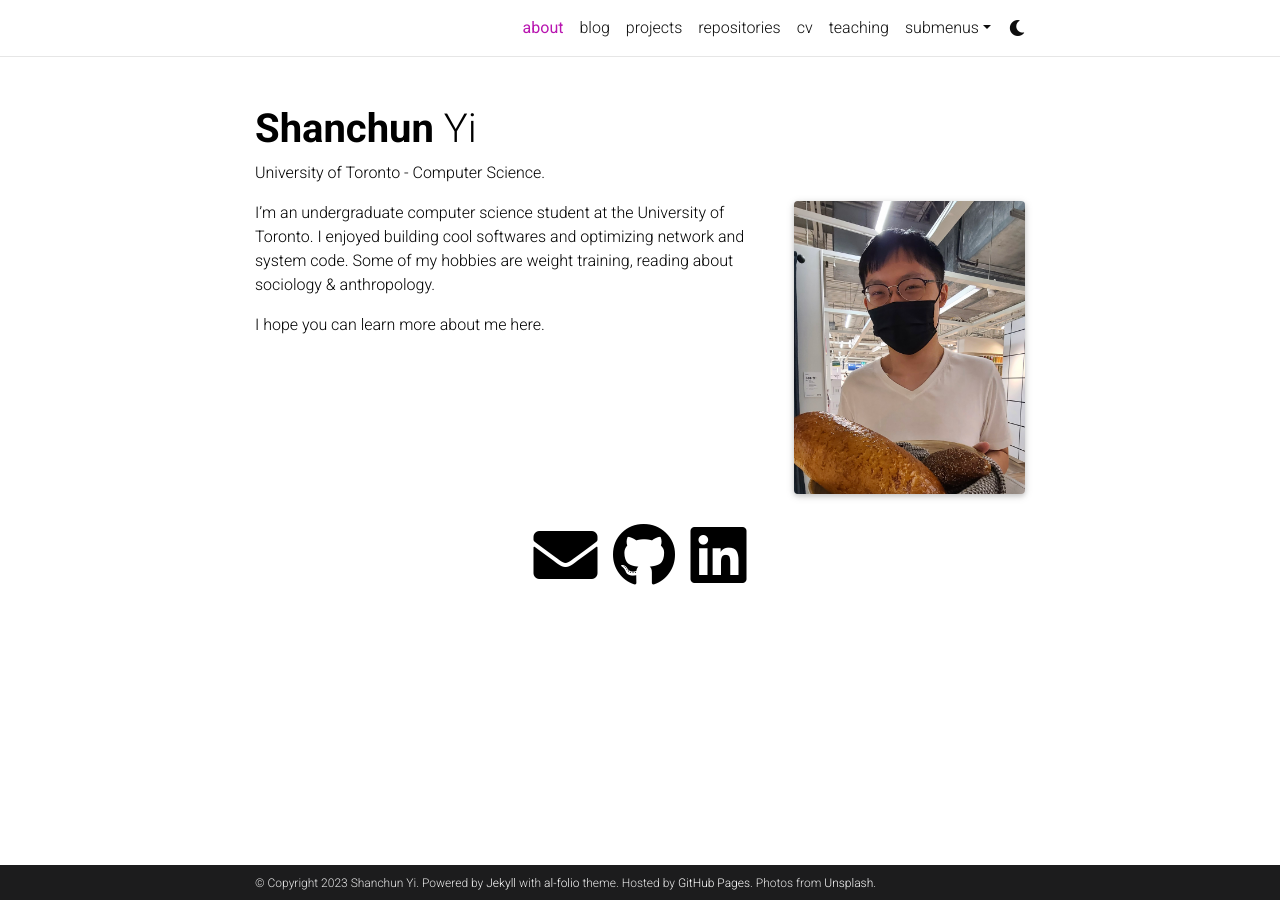
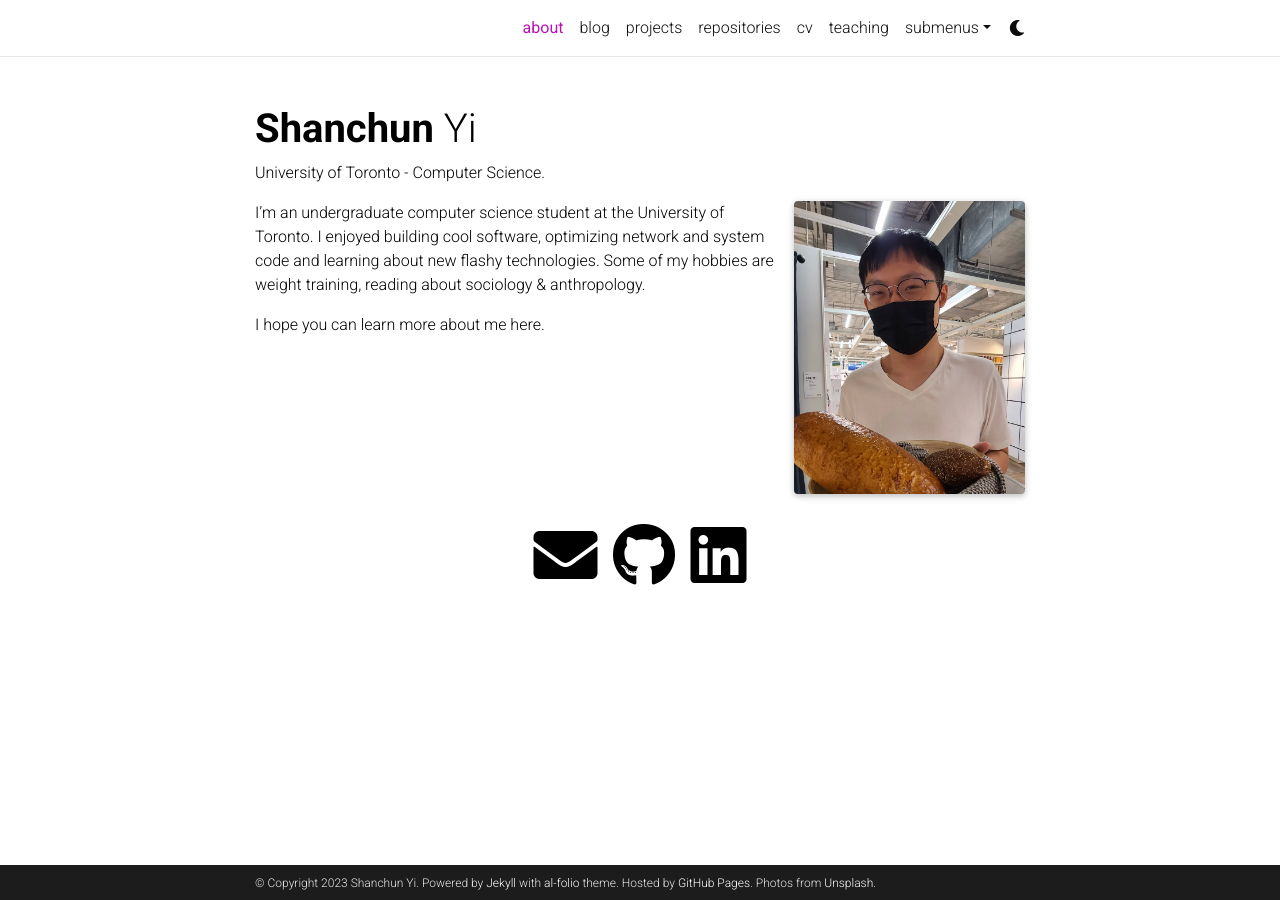
Before and after one commit to xpbeyo/xpbeyo.github.io, a Jekyll site: the page built from _pages/about.md, in a window 1280 px wide. Built offline with Jekyll 4.4.1, drawn with Linux system fonts in a browser that asks for light colours; full-size pictures stand in for the smaller copies a plugin makes; comment, search, counter and statistics services are not loaded; a style sheet for code colours, icons or effects is not loaded.

Commit message:
Update about

```diff
--- a/_pages/about.md
+++ b/_pages/about.md
@@ -14,6 +14,6 @@ selected_papers: false # includes a list of papers marked as "selected={true}"
 social: true  # includes social icons at the bottom of the page
 ---
 
-I'm an undergraduate computer science student at the University of Toronto. I enjoyed building cool softwares and optimizing network and system code. Some of my hobbies are weight training, reading about sociology & anthropology.
+I'm an undergraduate computer science student at the University of Toronto. I enjoyed building cool software, optimizing network and system code and learning about new flashy technologies. Some of my hobbies are weight training, reading about sociology & anthropology.
 
 I hope you can learn more about me here.
```
